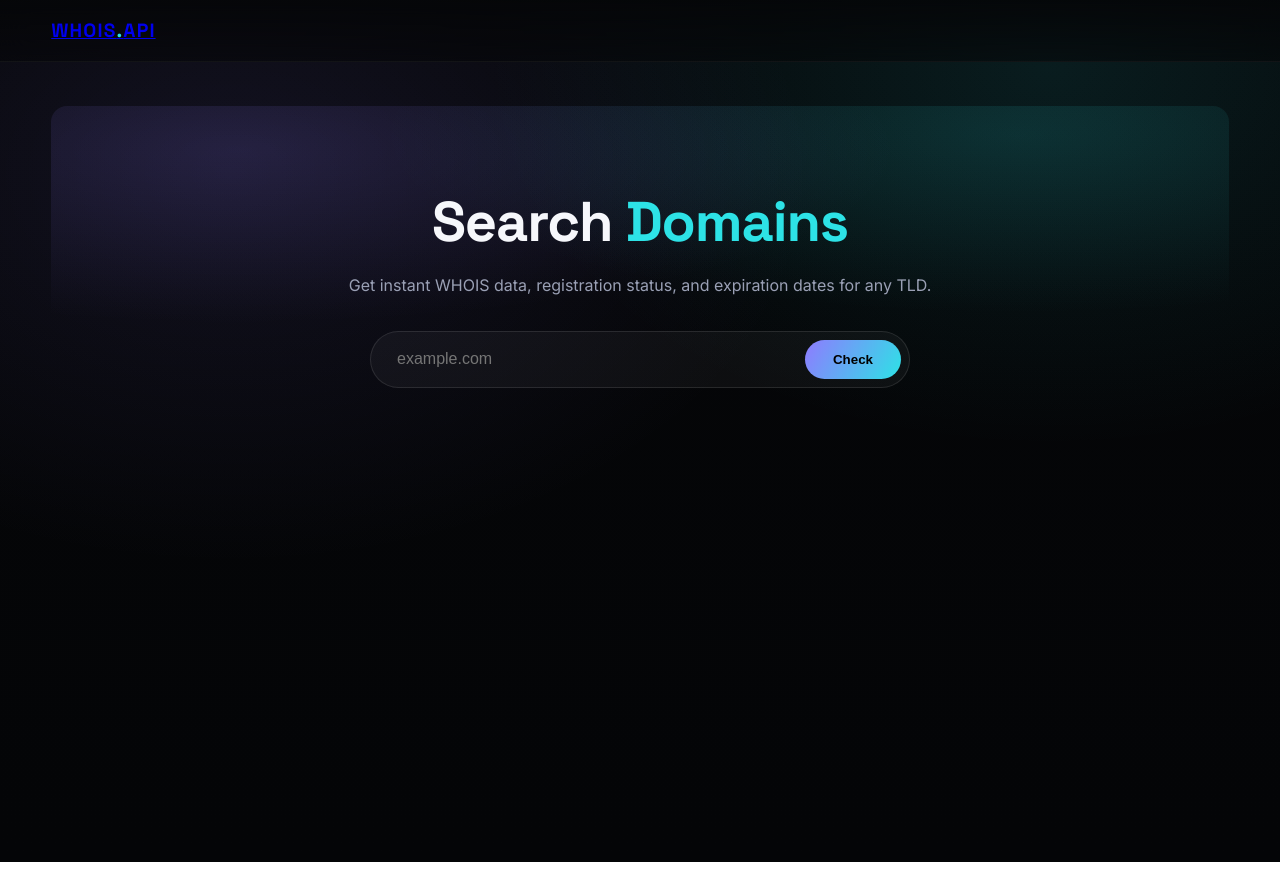
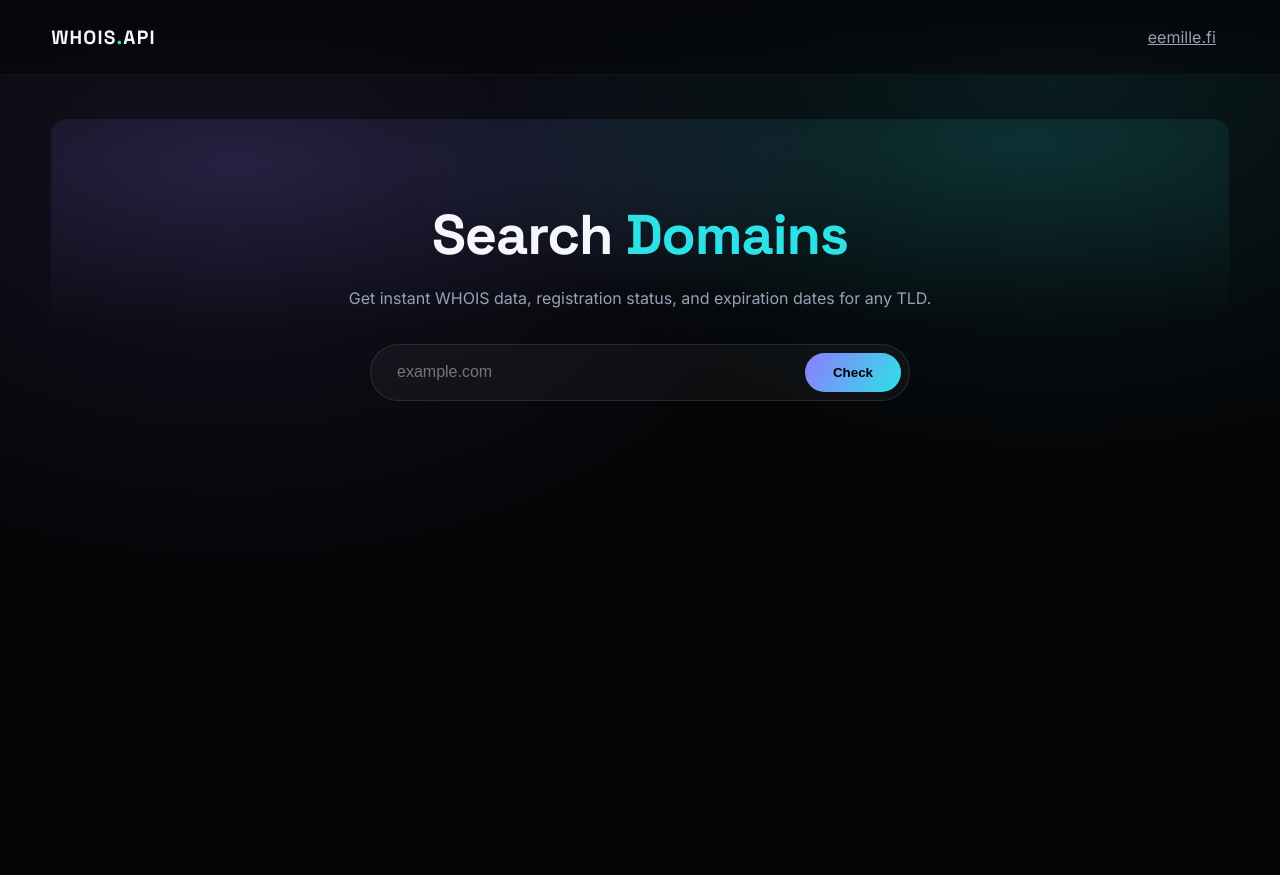
Before and after one commit to Eemi00/whois-frontend, a React (Vite) app: page / in a window 1280 px wide. Built offline with nearby package versions, Linux system fonts and the light colour scheme.

Commit message:
Made the link external

```diff
--- a/src/components/Navbar/Navbar.css
+++ b/src/components/Navbar/Navbar.css
@@ -11,11 +11,11 @@
     display: flex;
     align-items: center;
     justify-content: space-between;
-    padding: 18px 0;
+    padding: clamp(14px, 2vw, 18px) 0;
 }
 
 .nav-logo {
-    font-family: 'Space Grotesk', sans-serif;
+    font-family: 'Space Grotesk', 'Inter', sans-serif;
     font-weight: 700;
     letter-spacing: 0.06em;
     text-transform: uppercase;
@@ -25,3 +25,29 @@
 .nav-logo span {
     color: var(--accent-2);
 }
+
+.nav-links {
+    display: flex;
+    gap: clamp(12px, 2vw, 18px);
+}
+
+.nav-link {
+    padding: 8px 12px;
+    border-radius: 999px;
+    border: 1px solid transparent;
+    transition: var(--transition-strong);
+    color: var(--muted);
+}
+
+.nav-link:hover {
+    color: var(--text);
+    border-color: rgba(255, 255, 255, 0.08);
+    background: var(--panel);
+}
+
+.nav-link.active {
+    color: var(--text);
+    border-color: rgba(255, 255, 255, 0.15);
+    background: linear-gradient(120deg, rgba(143, 123, 255, 0.2), rgba(45, 226, 230, 0.15));
+    box-shadow: var(--glow);
+}
--- a/src/components/Navbar/Navbar.tsx
+++ b/src/components/Navbar/Navbar.tsx
@@ -5,9 +5,14 @@ export const Navbar: React.FC = () => {
     return (
         <nav className="nav">
             <div className="container nav-inner">
-                <a href="https://eemille.fi" className="nav-logo">
+                <div className="nav-logo">
                     WHOIS<span>.</span>API
-                </a>
+                </div>
+                <div className="nav-links">
+                    <a href="https://eemille.fi" className="nav-link">
+                        eemille.fi
+                    </a>
+                </div>
             </div>
         </nav>
     );
```
